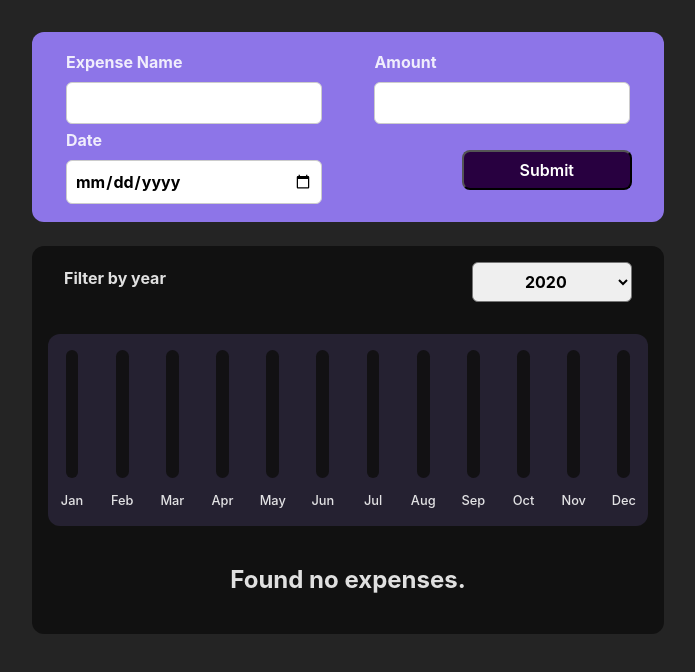
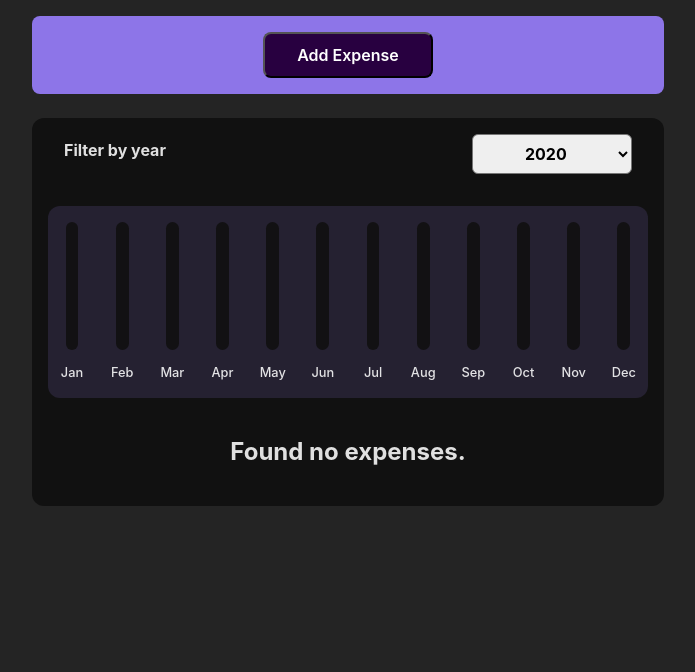
Before and after one commit to sdhone98/ExpenseTracker, a React (Vite) app: page / in a window 1280 px wide. Shown: the top 672 px of the page, without its empty margins (292-987 px from the left). Built offline with nearby package versions, Linux system fonts and the light colour scheme.

Commit message:
Working app

```diff
--- a/src/components/AddExpense/AddExpense.jsx
+++ b/src/components/AddExpense/AddExpense.jsx
@@ -5,6 +5,10 @@ const AddExpense = (props) => {
   const [formTitle, setFormTitle] = useState("");
   const [formAmount, setFormAmount] = useState("");
   const [formDate, setFormDate] = useState("");
+  const [expenseFormVisibility, setexpenseFormVisibility] = useState(false)
+  const [expenseError, setExpenseError] = useState(false)
+  const [amountError, setAmountError] = useState(false)
+  const [dateError, setDateError] = useState(false)
 
   const getInputDetails = (trigger, value) => {
     if (trigger === "name") {
@@ -17,6 +21,12 @@ const AddExpense = (props) => {
   };
 
   const saveDetails = (event) => {
+    setexpenseFormVisibility(true);
+
+    !formTitle && setExpenseError(true)
+    !formTitle && setAmountError(true)
+    !formTitle && setDateError(true)
+
     if (formTitle && formAmount && formDate) {
       event.preventDefault();
       const formData = {
@@ -31,9 +41,20 @@ const AddExpense = (props) => {
       setFormDate("");
     }
   };
+
+  const visibilityHandler = (event) => {
+    event.preventDefault();
+    setexpenseFormVisibility(expenseFormVisibility ? false : true);
+  }
+
   return (
     <Card className="add-expense">
-      <form className="add-expense-form" onSubmit={saveDetails}>
+      <div className="add-expense-btn" style={{display: expenseFormVisibility ? "none" : "flex"}}>
+      <button onClick={visibilityHandler}>Add Expense</button>
+      </div>
+      <form className="add-expense-form"
+      onSubmit={saveDetails}
+      style={{display: expenseFormVisibility ? "flex" : "none"}}>
         <div className="add-expense-form__name">
           <label>Expense Name</label>
           <input
@@ -67,7 +88,10 @@ const AddExpense = (props) => {
           ></input>
         </div>
 
-        <button>Submit</button>
+        <div className="submit-btn-div">
+          <button>Submit</button>
+          <button onClick={visibilityHandler}>Close</button>
+        </div>
       </form>
     </Card>
   );
--- a/src/components/AddExpense/AddExpense.scss
+++ b/src/components/AddExpense/AddExpense.scss
@@ -1,15 +1,34 @@
 .add-expense {
+  height: auto;
   width: 100%;
   display: flex;
+  flex-direction: column;
+  background-color: #8d75e8;
 
+  .add-expense-btn {
+    width: auto;
+    display: flex;
+    align-items: center;
+    justify-content: center;
+    padding: 1rem 2rem;
+
+    button {
+      width: 30%;
+      font-size: 1rem;
+      font-weight: 600;
+      font-family: Inter;
+      background-color: #280040;
+      color: white;
+      border-radius: 8px;
+      padding: .7rem;
+    }
+  }
   .add-expense-form {
-    width: 100%;
-    display: flex;
+    width: auto;
+    display: none;
     flex-wrap: wrap;
-    background-color: #8D75E8;
     padding: 0.5rem;
     justify-content: space-between;
-    margin-top: 1rem;
     border-radius: 12px;
     padding: 1rem 2rem;
 
@@ -38,18 +57,29 @@
       text-align: start;
     }
 
+    .submit-btn-div {
+      width: 45%;
+      display: flex;
+      flex-direction: row;
+      padding: 2px;
+      font-size: 1rem;
+      justify-content: space-around;
+
+    }
+
     input {
       font-size: 1rem;
       font-weight: 700;
       font-family: Inter;
       padding-left: 0.5rem;
+      outline: none;
     }
 
     button {
-      width: 30%;
+      width: 40%;
       font-size: 1rem;
       font-weight: 600;
-      margin: 1.5rem 0 0 2rem;
+      margin-top: auto;
       height: 2.5rem;
       font-family: Inter;
       background-color: #280040;
--- a/src/components/Expense/Expense.jsx
+++ b/src/components/Expense/Expense.jsx
@@ -17,7 +17,6 @@ const Expense = (props) => {
     setfilterYear(selectedYear);
   };
 
-  let expensesContent = <p>No expenses found.</p>;
   return (
     <div className="expense">
       <ExpenseFilter
@@ -29,8 +28,6 @@ const Expense = (props) => {
       <div className="expense-list">
         <ExpenseList items={filteredExpenses} />
       </div>
-
-      {/* {expensesContent} */}
     </div>
   );
 };
--- a/src/components/Expense/Expense.scss
+++ b/src/components/Expense/Expense.scss
@@ -11,6 +11,12 @@
 
   .expense-list {
     min-width: 5rem;
+    max-height: 20rem;
+    overflow-y: scroll;
+  }
+
+  .expense-list::-webkit-scrollbar {
+    display: none;
   }
 
 
```
